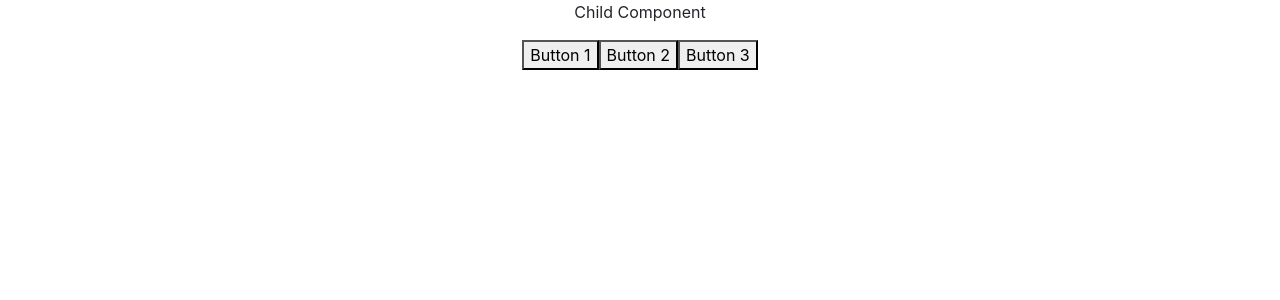
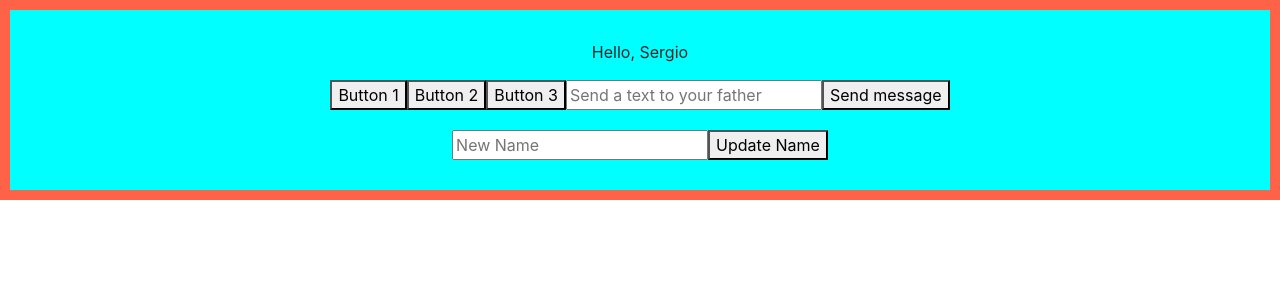
Before and after one commit to SJAR03/task-tracker-react, a React (Create React App) app: page / in a window 1280 px wide. Shown: the top 300 px of the page. Built offline with nearby package versions, Linux system fonts and the light colour scheme.

Commit message:
Binding between views and controller, as well as using useRef

```diff
--- a/src/components/container/father.jsx
+++ b/src/components/container/father.jsx
@@ -1,12 +1,25 @@
-import React from 'react';
+import React, {useState} from 'react';
 import Child from '../pure/child';
 
-const father = () => {
-  return (
-    <div>
-      <Child></Child>
+const Father = () => {
+
+const [name, setName] = useState('Sergio')
+
+
+  function showMessage (text){
+    alert(`Message received: ${text}`)
+  }
+
+  function updateName(newName) {
+    setName(newName)
+
+  }
+
+return (
+    <div style={{background: 'tomato', padding: '10px'}}>
+      <Child name={name} send={showMessage} update={updateName} ></Child>
     </div>
   );
 };
 
-export default father;
+export default Father;
--- a/src/components/pure/child.jsx
+++ b/src/components/pure/child.jsx
@@ -1,23 +1,47 @@
-import { Alert } from 'bootstrap';
-import React from 'react';
+import React, { useRef } from "react";
 
-const child = ({ name }) => {
+const Child = ({ name, send, update }) => {
+  const messageRef = useRef();
+  const nameRef = useRef();
+
   function pressButton() {
-    alert(`Default text`);
+    const text = messageRef.current.value;
+    alert(`Text in input ${text}`);
   }
 
   function pressButtonParams(text) {
     alert(`Text: ${text}`);
   }
 
+  function submitName(e) {
+    e.preventDefault();
+    update(nameRef.current.value);
+  }
+
   return (
-    <div>
-      <p onMouseOver={() => console.log('On mouse over')}>Child Component</p>
-      <button onClick={() => console.log('Pressed button 1')}>Button 1</button>
+    <div style={{ background: "cyan", padding: "30px" }}>
+      <p onMouseOver={() => console.log("On mouse over")}>Hello, {name}</p>
+      <button onClick={() => console.log("Pressed button 1")}>Button 1</button>
       <button onClick={pressButton}>Button 2</button>
-      <button onClick={pressButtonParams('Hola')}>Button 3</button>
+      <button onClick={() => pressButtonParams("Hola")}>Button 3</button>
+      <input
+        placeholder="Send a text to your father"
+        onFocus={() => console.log("Input focused")}
+        onChange={(e) => console.log("Input changed", e.target.value)}
+        onCopy={() => console.log("Copied text from Input")}
+        ref={messageRef}
+      />
+      <button onClick={() => send(messageRef.current.value)}>
+        Send message
+      </button>
+      <div style={{ marginTop: "20px" }}>
+        <form onSubmit={submitName}>
+          <input ref={nameRef} placeholder="New Name" />
+          <button type="submit">Update Name</button>
+        </form>
+      </div>
     </div>
   );
 };
 
-export default child;
+export default Child;
```
